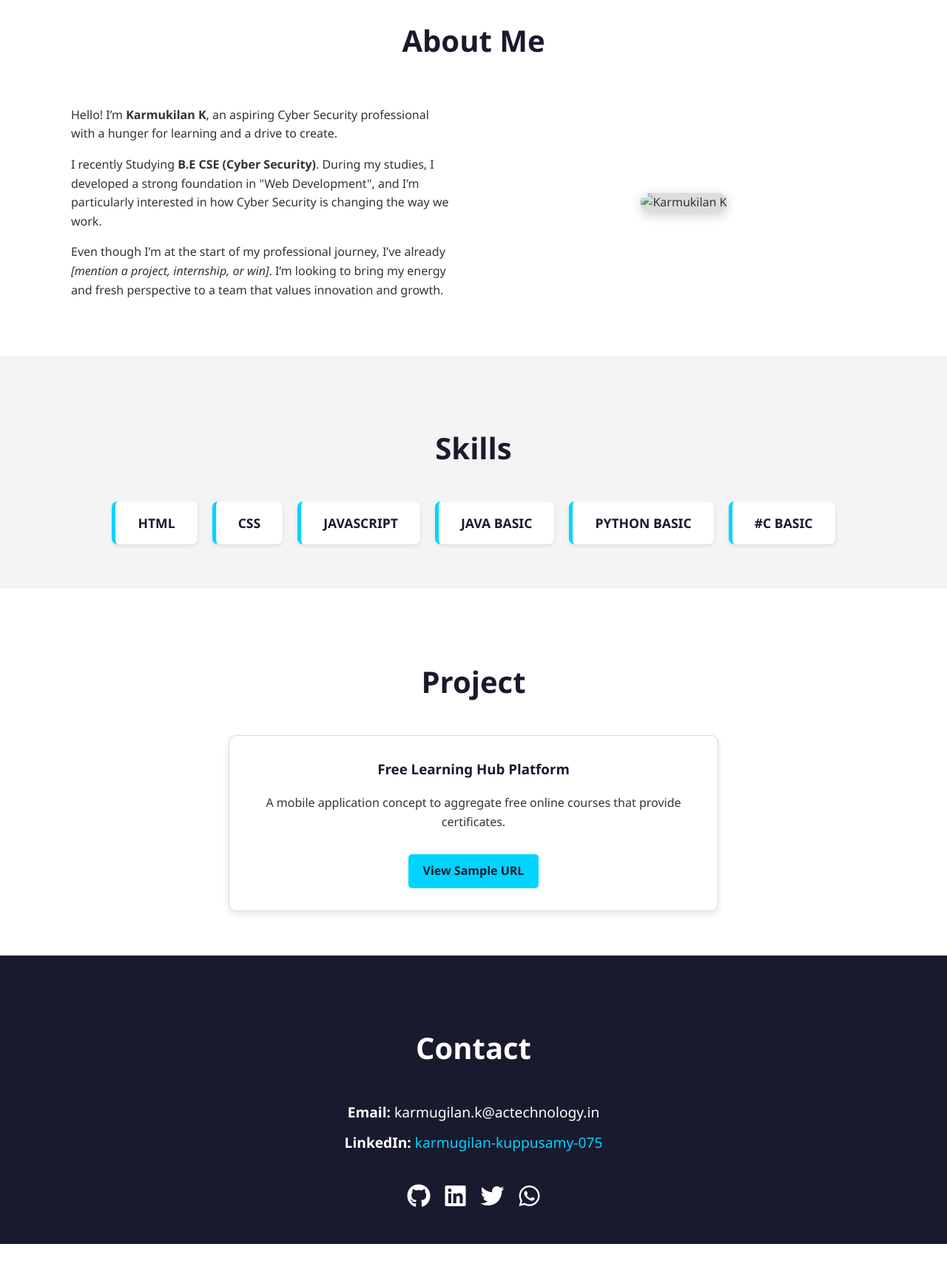
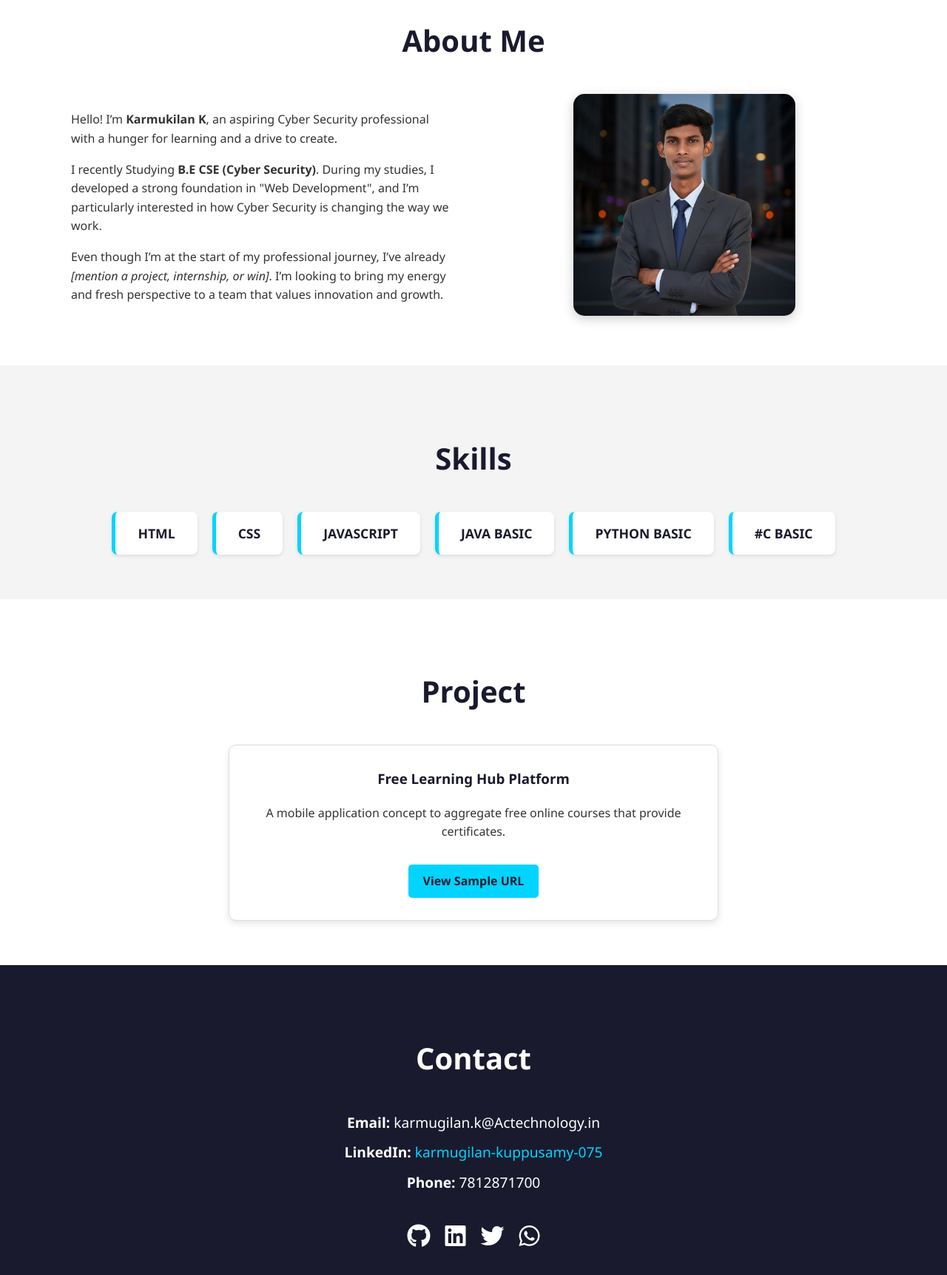
Before and after one commit to mugil9225/My-Portfolio, a plain HTML site: page index.html in a window 1280 px wide. Shown: the part 1020-2744 px from the top of the page at 74% size. Before the commit the page ends 2702 px from the top, so only its background shows below. Drawn offline with Linux system fonts and the light colour scheme; files whose address does not match are found by name.

Commit message:
Updating links and profile picture

```diff
--- a/index.html
+++ b/index.html
@@ -151,7 +151,7 @@
 
     <nav>
         <div class="container">
-            <div class="logo" style="font-size: 1.5rem; font-weight: bold;"> Portfolio </div>
+            <div class="logo" style="font-size: 1.5rem; font-weight: bold;">Karmukilan K</div>
             <ul class="nav-links">
                 <li><a href="#home">Home</a></li>
                 <li><a href="#about">About</a></li>
@@ -185,7 +185,7 @@
                     </p>
                 </div>
                 <div class="about-image">
-                    <img src="C:\Users\karmu\OneDrive\Pictures\Over cort.jpg" alt="Karmukilan K">
+                    <img src="C:\mugil\profile.jpg" alt="Karmukilan K">
                 </div>
             </div>
         </div>
@@ -220,8 +220,9 @@
         <div class="container">
             <h2>Contact</h2>
             <div class="contact-info">
-                <p><strong>Email:</strong> karmugilan.k@actechnology.in</p>
+                <p><strong>Email:</strong> karmugilan.k@Actechnology.in</p>
                 <p><strong>LinkedIn:</strong> <a href="https://www.linkedin.com/in/karmugilan-kuppusamy-075" target="_blank">karmugilan-kuppusamy-075</a></p>
+                <p><strong>Phone:</strong> 7812871700</p>
             </div>
 
             <div class="socials">
```
Also changed, not shown: profile.jpg (added).
